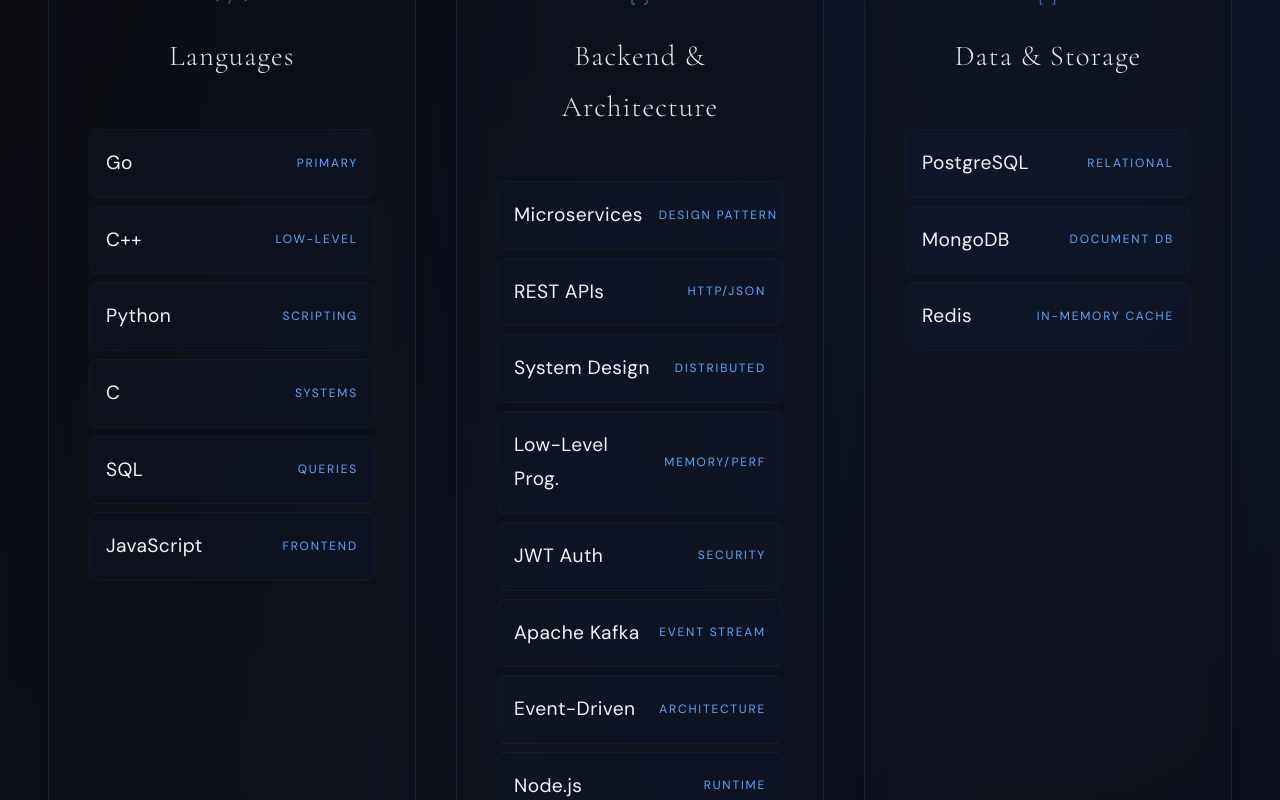
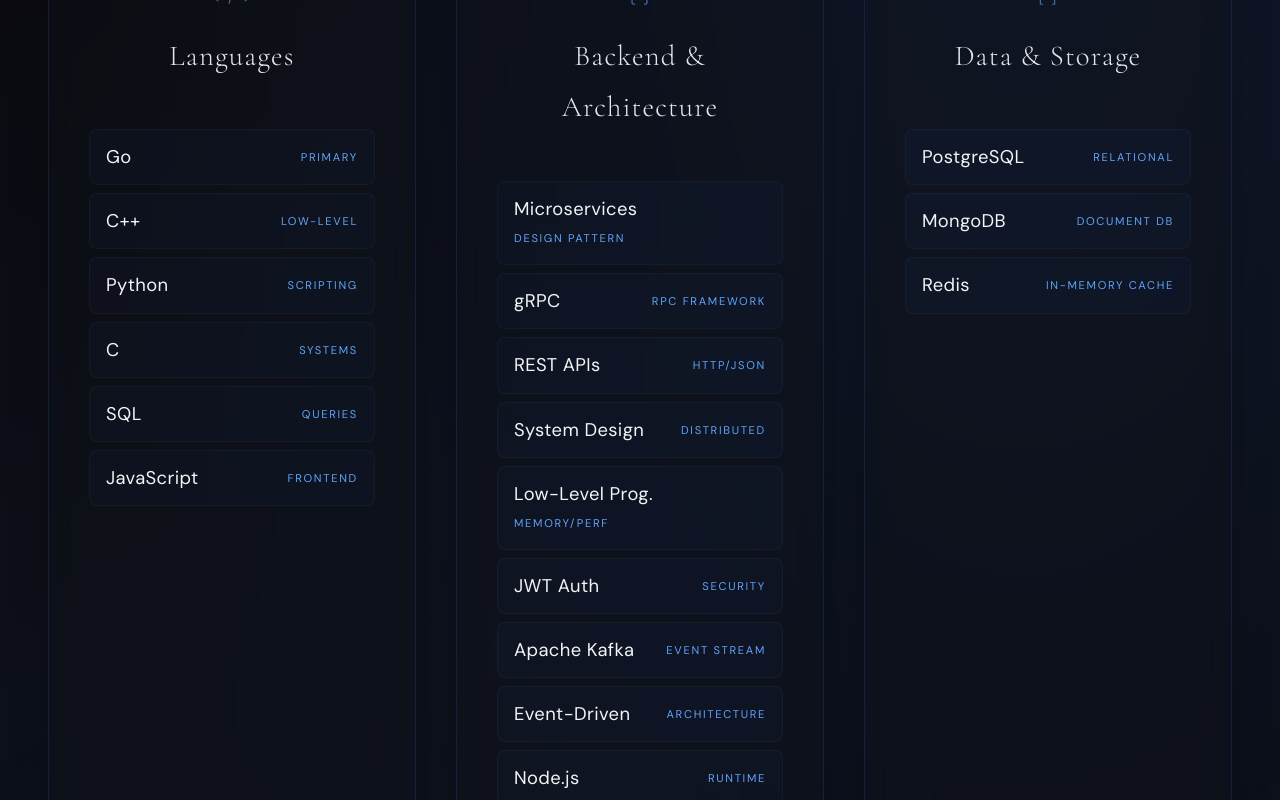
Before and after one commit to ansh0014/Portfolio, a Next.js app: page / in a window 1280 px wide. Shown: the part 3660-4460 px from the top of the page. Built offline with nearby package versions, Linux system fonts and the light colour scheme.

Commit message:
fixing error

```diff
--- a/components/sections/Skills.tsx
+++ b/components/sections/Skills.tsx
@@ -23,6 +23,7 @@ const skillCategories = [
     icon: '{ }',
     skills: [
       { name: 'Microservices', note: 'Design Pattern' },
+      { name: 'gRPC', note: 'RPC Framework' },
       { name: 'REST APIs', note: 'HTTP/JSON' },
       { name: 'System Design', note: 'Distributed' },
       { name: 'Low-Level Prog.', note: 'Memory/Perf' },
@@ -169,6 +170,7 @@ export default function Skills() {
                     variants={item}
                     style={{
                       display: 'flex', alignItems: 'center', justifyContent: 'space-between',
+                      flexWrap: 'wrap', gap: '0.5rem',
                       padding: '1rem',
                       background: 'rgba(59,130,246,0.03)',
                       border: '1px solid rgba(255,255,255,0.03)',
@@ -191,17 +193,18 @@ export default function Skills() {
                   >
                     <span style={{
                       fontFamily: 'DM Sans, sans-serif', fontWeight: 400,
-                      fontSize: '1.2rem', color: '#F3F4F6',
-                      letterSpacing: '0.02em',
+                      fontSize: 'clamp(1.05rem, 1.5vw, 1.15rem)', color: '#F3F4F6',
+                      letterSpacing: '0.02em', lineHeight: 1.2,
+                      flex: '1 1 auto', marginRight: '1rem',
                     }}>
                       {skill.name}
                     </span>
                     <span style={{
                       fontFamily: 'DM Sans, sans-serif', fontWeight: 400,
-                      fontSize: '0.75rem', letterSpacing: '0.15em',
+                      fontSize: '0.7rem', letterSpacing: '0.15em',
                       textTransform: 'uppercase',
                       color: '#60A5FA',
-                      paddingLeft: '1rem', textAlign: 'right', flexShrink: 0,
+                      textAlign: 'right', flexShrink: 0,
                     }}>
                       {skill.note}
                     </span>
```
